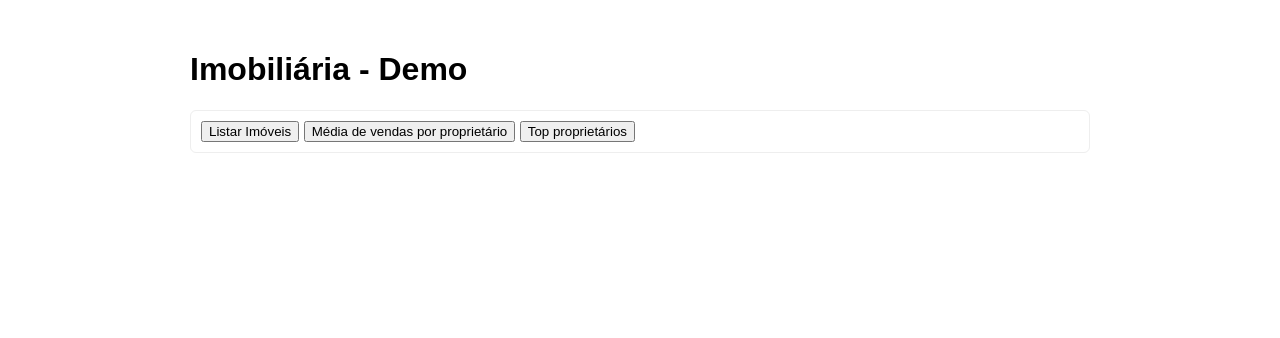
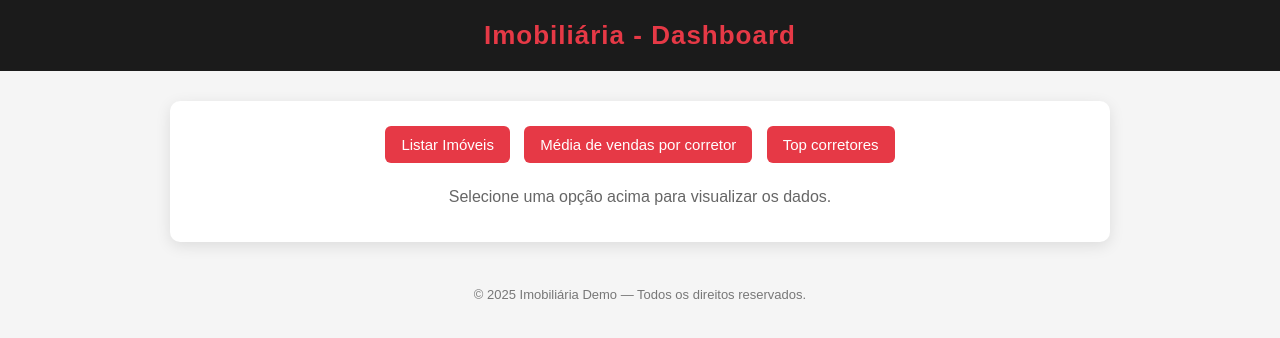
Before and after one commit to itsjosueM/BDII-TGI, a plain HTML site: page static/index.html in a window 1280 px wide. Drawn offline with Linux system fonts and the light colour scheme.

Commit message:
versao_2.0Front-end

```diff
--- a/static/index.html
+++ b/static/index.html
@@ -2,23 +2,125 @@
 <html lang="pt-BR">
 <head>
   <meta charset="utf-8"/>
-  <title>Imobiliária - Demo</title>
+  <title>Imobiliária - Dashboard</title>
   <style>
-    body{font-family: Arial, sans-serif; max-width:900px;margin:20px auto;padding:10px}
-    table{border-collapse:collapse;width:100%}
-    th,td{border:1px solid #ddd;padding:8px;text-align:left}
-    th{background:#f4f4f4}
-    .card{padding:10px;border:1px solid #eee;margin-bottom:10px;border-radius:6px}
+    body {
+      font-family: Arial, sans-serif;
+      background-color: #f5f5f5;
+      margin: 0;
+      padding: 0;
+      color: #222;
+    }
+
+    header {
+      background-color: #1b1b1b;
+      color: #fff;
+      text-align: center;
+      padding: 20px 0;
+      letter-spacing: 1px;
+    }
+
+    header h1 {
+      margin: 0;
+      color: #e63946;
+      font-size: 26px;
+    }
+
+    main {
+      max-width: 900px;
+      margin: 30px auto;
+      background-color: #fff;
+      padding: 20px;
+      border-radius: 10px;
+      box-shadow: 0 4px 15px rgba(0,0,0,0.1);
+    }
+
+    .card {
+      text-align: center;
+      margin-bottom: 20px;
+    }
+
+    button {
+      background-color: #e63946;
+      color: #fff;
+      border: none;
+      padding: 10px 16px;
+      margin: 5px;
+      border-radius: 6px;
+      font-size: 15px;
+      cursor: pointer;
+      transition: background-color 0.3s ease, transform 0.2s;
+    }
+
+    button:hover {
+      background-color: #c92e3b;
+      transform: scale(1.05);
+    }
+
+    table {
+      width: 100%;
+      border-collapse: collapse;
+      margin-top: 10px;
+      border-radius: 6px;
+      overflow: hidden;
+    }
+
+    th {
+      background-color: #1b1b1b;
+      color: #fff;
+      text-transform: uppercase;
+      padding: 10px;
+      font-size: 14px;
+    }
+
+    td {
+      border: 1px solid #ddd;
+      padding: 8px;
+      font-size: 14px;
+    }
+
+    tr:nth-child(even) td {
+      background-color: #f9f9f9;
+    }
+
+    tr:hover td {
+      background-color: #ffeaea;
+    }
+
+    footer {
+      text-align: center;
+      color: #777;
+      font-size: 13px;
+      padding: 15px;
+      margin-top: 20px;
+    }
+
+    #output p {
+      text-align: center;
+      color: #666;
+    }
   </style>
 </head>
 <body>
-  <h1>Imobiliária - Demo</h1>
+  <header>
+    <h1>Imobiliária - Dashboard</h1>
+  </header>
+
+  <main>
     <div class="card">
       <button onclick="loadImoveis()">Listar Imóveis</button>
-    <button onclick="loadMedia()">Média de vendas por proprietário</button>
-    <button onclick="loadTop()">Top proprietários</button>
+      <button onclick="loadMedia()">Média de vendas por corretor</button>
+      <button onclick="loadTop()">Top corretores</button>
     </div>
-  <div id="output"></div>
+
+    <div id="output">
+      <p>Selecione uma opção acima para visualizar os dados.</p>
+    </div>
+  </main>
+
+  <footer>
+    &copy; 2025 Imobiliária Demo — Todos os direitos reservados.
+  </footer>
 
   <script>
     async function loadImoveis(){
@@ -26,19 +128,25 @@ async function loadImoveis(){
       const data = await res.json();
       renderTable(data,['id','titulo','valor_venda','proprietario']);
     }
+
     async function loadMedia(){
-  const res = await fetch('/media_vendas_por_proprietario');
+      const res = await fetch('/media_vendas_por_corretor');
       const data = await res.json();
-  renderTable(data,['proprietario','media_venda']);
+      renderTable(data,['corretor','media_venda']);
     }
+
     async function loadTop(){
-  const res = await fetch('/top_proprietarios_vendas');
+      const res = await fetch('/top_corretores_vendas');
       const data = await res.json();
-  renderTable(data,['proprietario','qtd_contratos','total_vendido','media_venda']);
+      renderTable(data,['corretor','qtd_contratos','total_vendido','media_venda']);
     }
+
     function renderTable(data, columns){
-  if(!data) return;
-  let html = '<table><thead><tr>' + columns.map(c=>'<th>'+c+'</th>').join('') + '</tr></thead><tbody>';
+      if(!data || data.length === 0){
+        document.getElementById('output').innerHTML = '<p>Nenhum dado encontrado.</p>';
+        return;
+      }
+      let html = '<table><thead><tr>' + columns.map(c=>'<th>'+c.replace('_',' ')+'</th>').join('') + '</tr></thead><tbody>';
       data.forEach(row=>{
         html += '<tr>' + columns.map(c=>'<td>'+ (row[c] !== undefined ? row[c] : '') +'</td>').join('') + '</tr>';
       });
```
Also changed, not shown: 2 other files. Lines whose indentation alone changed are shown as unchanged.
